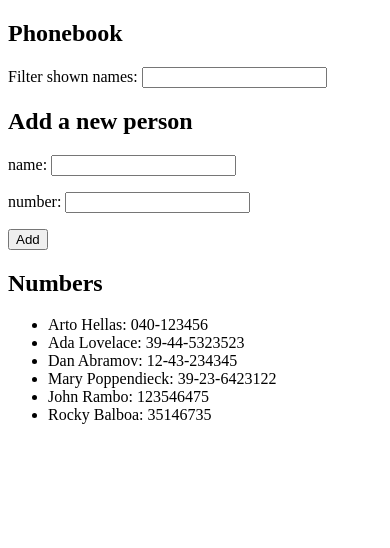
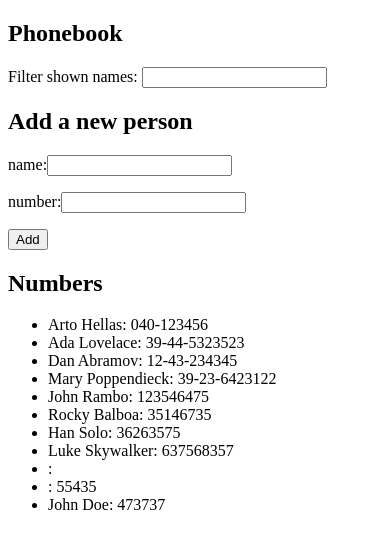
Before and after one commit to stefano76/full-stack-open-course, a React (Vite) app in the folder part2/phonebook/: page / in a window 390 px wide. Shown: the top 548 px of the page. Built offline with nearby package versions, Linux system fonts and the light colour scheme; data requests are answered from the project's data file.

Commit message:
Exercise 2.13: The Phonebook step 8

```diff
--- a/part2/phonebook/db.json
+++ b/part2/phonebook/db.json
@@ -29,6 +29,29 @@
       "name": "Rocky Balboa",
       "number": "35146735",
       "id": "fXRUM4CCM2U"
+    },
+    {
+      "name": "Han Solo",
+      "number": "36263575",
+      "id": "pzFwswBOT7M"
+    },
+    {
+      "name": "Luke Skywalker",
+      "number": "637568357",
+      "id": "MXAwnDTjhrc"
+    },
+    {
+      "id": "FXSWjCE4fj0"
+    },
+    {
+      "name": false,
+      "number": "55435",
+      "id": "-CavDfJ3MQc"
+    },
+    {
+      "name": "John Doe",
+      "number": "473737",
+      "id": "BERhZnAwUjA"
     }
   ],
   "$schema": "./node_modules/json-server/schema.json"
--- a/part2/phonebook/src/App.jsx
+++ b/part2/phonebook/src/App.jsx
@@ -2,7 +2,7 @@ import { useState, useEffect } from 'react'
 import Persons from "./components/Persons"
 import Filter from "./components/Filter"
 import PersonForm from "./components/PersonForm"
-import axios from "axios";
+import personService from "./services/persons"
 
 const App = () => {
     const [persons, setPersons] = useState([])
@@ -11,24 +11,24 @@ const App = () => {
     const [filteredPersons, setFilteredPersons] = useState([])
 
     useEffect(() => {
-        axios
-            .get('http://localhost:3001/persons')
-            .then(response => {
-                3
-                setPersons(response.data)
+        personService
+            .getAll()
+            .then(initialPersons => {
+                setPersons(initialPersons)
             })
     }, [])
 
     const addName = (event) => {
         event.preventDefault()
+        const newRecord = {name: newName, number: newNumber}
 
         if (persons.find(person => person.name === newName)) {
             alert(`${newName} is already in the phonebook!`)
         } else {
-            axios
-                .post('http://localhost:3001/persons', {name: newName, number: newNumber})
-                .then(response => {
-                    setPersons([...persons, response.data])
+            personService
+                .create(newRecord)
+                .then(returnedPersons => {
+                    setPersons(persons.concat(returnedPersons))
                 })
         }
 
--- a/part2/phonebook/src/components/PersonForm.jsx
+++ b/part2/phonebook/src/components/PersonForm.jsx
@@ -2,8 +2,22 @@ const PersonForm = (props) => {
     return (
         <form onSubmit={props.addName}>
             <div style={{display: 'flex', flexDirection: 'column', gap: '1rem'}}>
-                <div>name: <input value={props.newName} onChange={props.handleNewName}/></div>
-                <div>number: <input value={props.newNumber} onChange={props.handleNewNumber}/></div>
+                <div>
+                    name:
+                    <input
+                        value={props.newname}
+                        onChange={props.handleNewName}
+                        name="name"
+                    />
+                </div>
+                <div>
+                    number:
+                    <input
+                        value={props.newNumber}
+                        onChange={props.handleNewNumber}
+                        name="number"
+                    />
+                </div>
                 <div><button type="submit">Add</button></div>
             </div>
         </form>
--- /dev/null
+++ b/part2/phonebook/src/services/persons.js
@@ -0,0 +1,14 @@
+import axios from "axios"
+const baseUrl = "http://localhost:3001/persons"
+
+const getAll = () => {
+    const request = axios.get(baseUrl)
+    return request.then(response => response.data)
+}
+
+const create = newObject => {
+    const request = axios.post(baseUrl, newObject)
+    return request.then(response => response.data)
+}
+
+export default { getAll, create }
```
